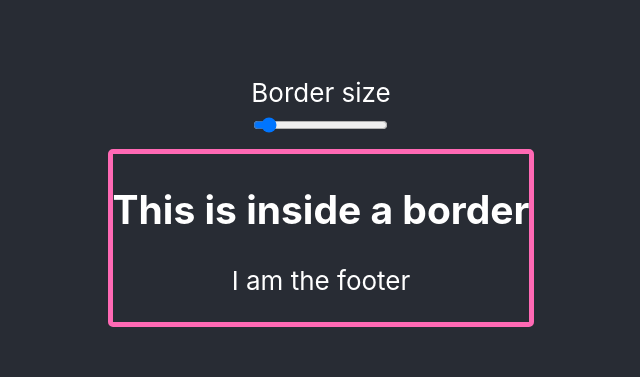
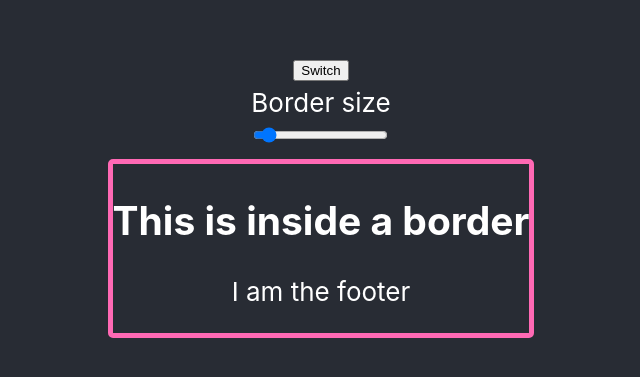
Before and after one commit to rudfoss/cra-workshop, a React (Create React App) app: page / in a window 1280 px wide. Shown: the part 201-578 px from the top of the page, without its empty margins (319-959 px from the left). Built offline with nearby package versions, Linux system fonts and the light colour scheme.

Commit message:
EitherAOrB task

```diff
--- a/src/App.tsx
+++ b/src/App.tsx
@@ -1,5 +1,6 @@
 import React from 'react';
 import { ControlledBigBorder } from 'tasks/BigBorder';
+import EitherAOrB from 'tasks/EitherAOrB';
 import './App.css';
 // import Task from 'tasks/Repeat';
 
@@ -7,9 +8,13 @@ function App() {
   return (
     <div className="App" >
       <header className="App-header">
-        <ControlledBigBorder footer={<p>I am the footer</p>}>
-          <h2>This is inside a border</h2>
-        </ControlledBigBorder>
+        <EitherAOrB
+          a={
+            <ControlledBigBorder footer={<p>I am the footer</p>}>
+              <h2>This is inside a border</h2>
+            </ControlledBigBorder>
+          }
+          b={<p>Nothing to see here...</p>}/>
       </header>
     </div>
   );
--- /dev/null
+++ b/src/tasks/EitherAOrB/EitherAOrB.tsx
@@ -0,0 +1,22 @@
+import React, { useState } from "react"
+
+interface EitherAOrBProps {
+	a: React.ReactNode
+	b: React.ReactNode
+}
+
+export const EitherAOrB = ({a, b}: EitherAOrBProps) => {
+	const [gate, setGate] = useState<"a" | "b">("a")
+
+	const toggleGate = () => {
+		setGate(gate === "b" ? "a" : "b")
+	}
+
+	return (
+		<>
+			<button onClick={toggleGate}>Switch</button>
+			{gate === "a" && a}
+			{gate === "b" && b}
+		</>
+	)
+}
--- /dev/null
+++ b/src/tasks/EitherAOrB/index.ts
@@ -0,0 +1 @@
+export { EitherAOrB as default } from "./EitherAOrB"
```
